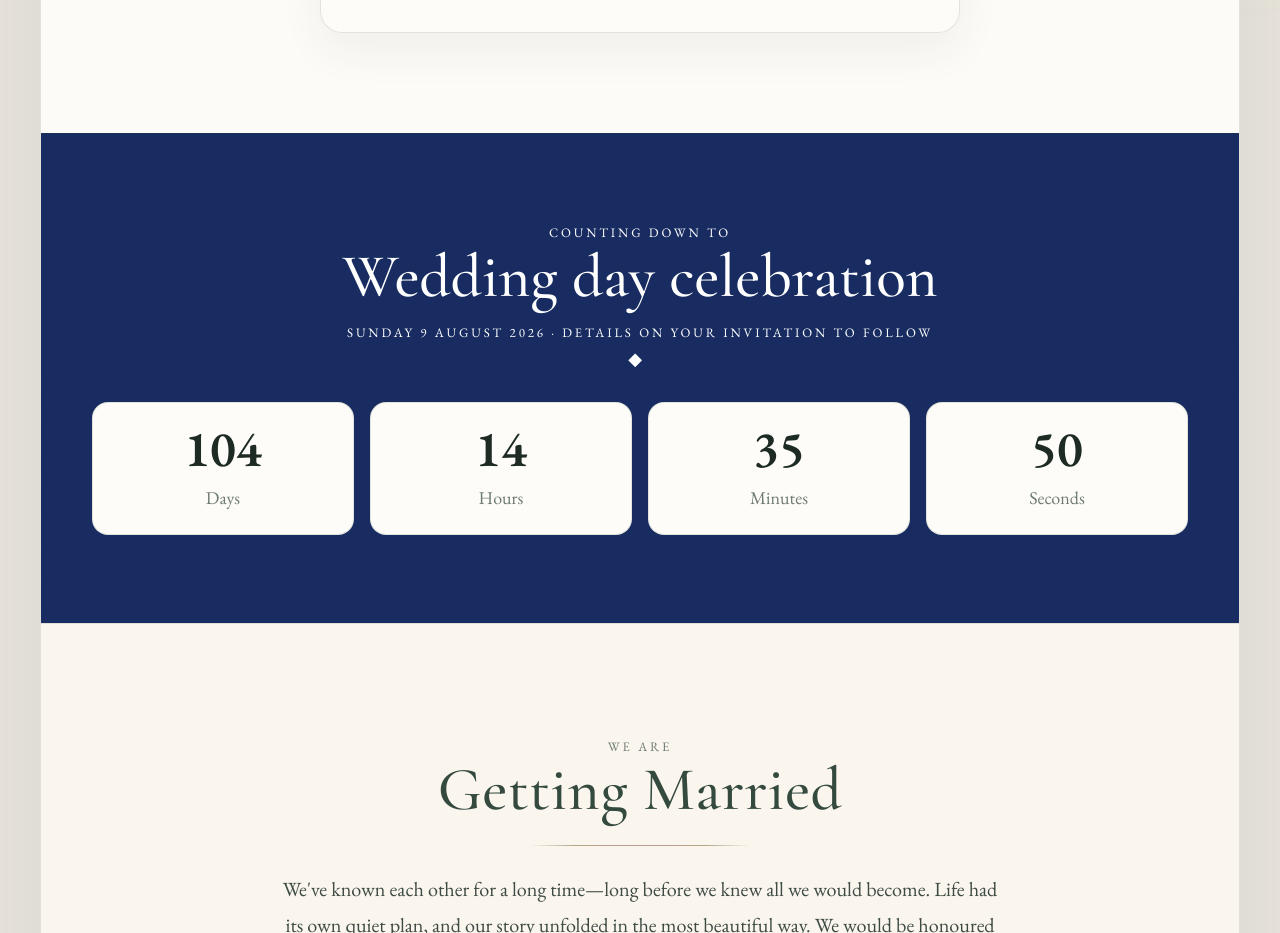
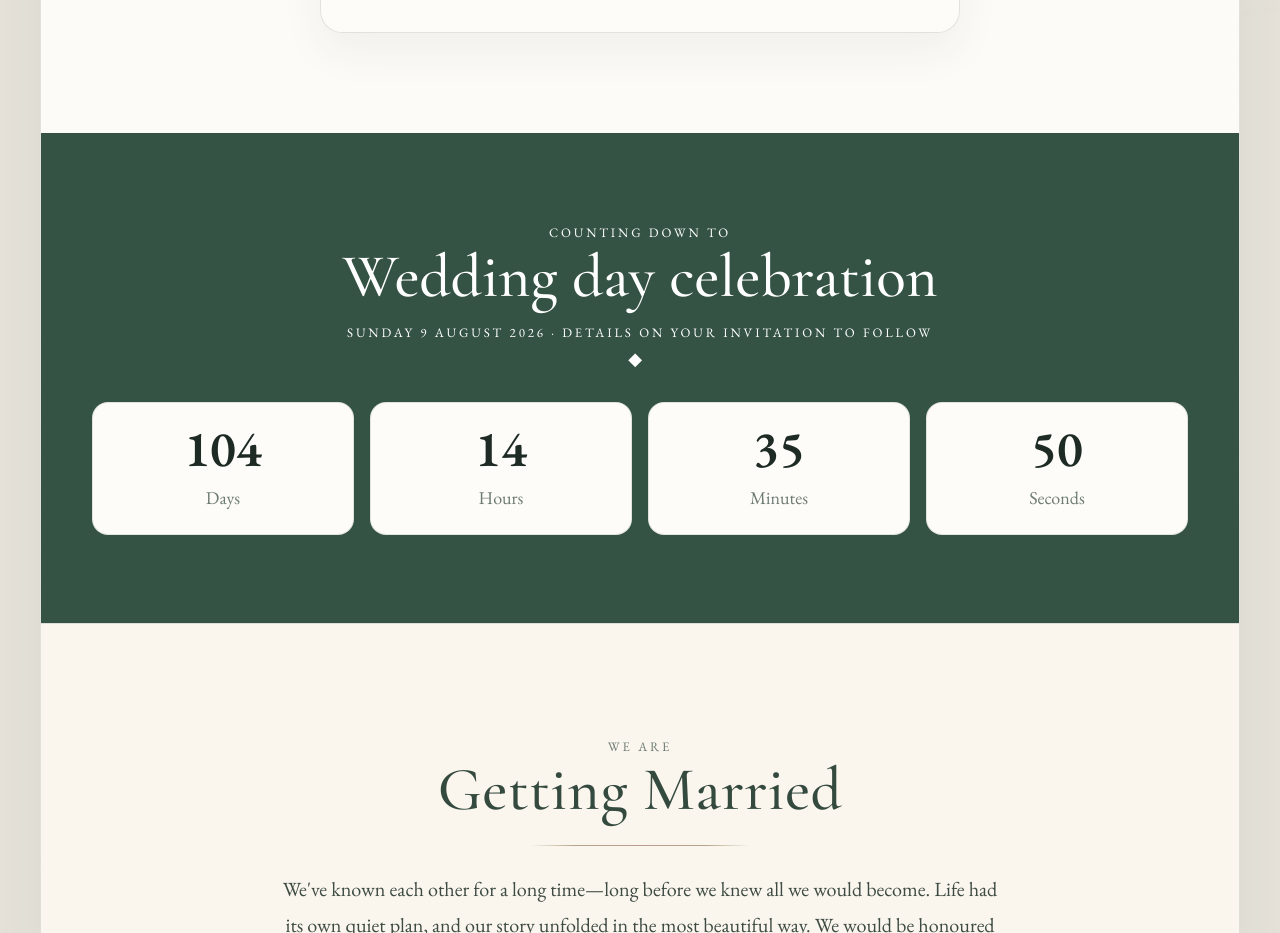
Before and after one commit to nyirurugoomar/ester-tangi, a React (Vite) app: page / in a window 1280 px wide. Shown: the part 1160-2093 px from the top of the page. Built offline with nearby package versions, Linux system fonts and the light colour scheme.

Commit message:
changing background color for counting down section

```diff
--- a/src/App.css
+++ b/src/App.css
@@ -434,7 +434,7 @@ h1.hero-heading {
 
 .countdown-section {
   text-align: center;
-  background-color: #182C61;
+  background-color: #345344;
 }
 
 .countdown-grid {
```
Also changed, not shown: src/components/YouTubeMusic.jsx (line endings or trailing spaces).
